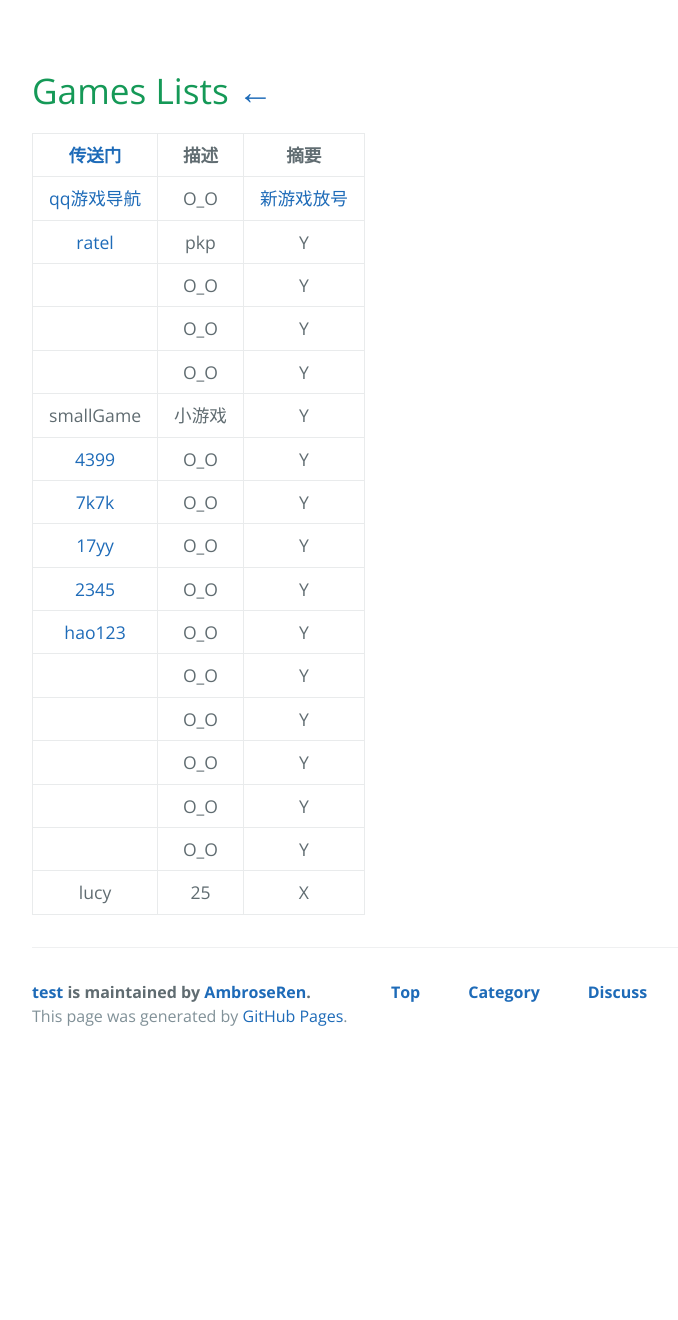
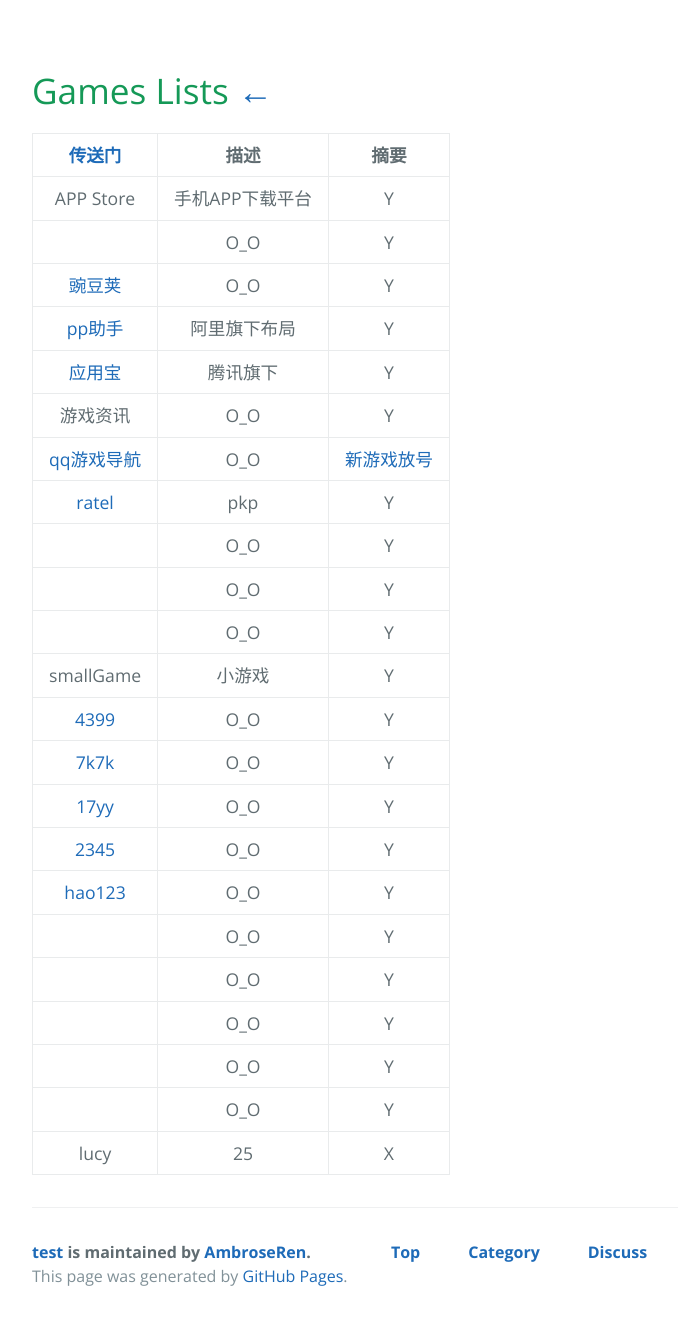
Before and after one commit to AmbroseRen/test, a Jekyll site: the page built from Art/Games/index.md, in a window 1280 px wide. Shown: the whole page, without its empty margins (128-806 px from the left). Built offline with Jekyll 4.4.1, drawn with Linux system fonts in a browser that asks for light colours; nearby versions of some CDN libraries; our own code applies the rules of GitHub Pages for plain Markdown files; library files that are not in the unit come from our copies; the repository's description, which GitHub fills in, is left out; before the commit the page ends 1060 px from its top, so only the background shows below that.

Commit message:
Update index.md

```diff
--- a/Art/Games/index.md
+++ b/Art/Games/index.md
@@ -24,6 +24,12 @@
 
 | [传送门](../../navigation.md#games) | 描述 | 摘要 |
 |:---:|:---:|:---:|
+| APP Store | 手机APP下载平台 | Y |
+| []() | O_O | Y |
+| [豌豆荚](https://www.wandoujia.com/) | O_O | Y |
+| [pp助手](https://www.pp.cn/) | 阿里旗下布局 | Y |
+| [应用宝](https://sj.qq.com/) | 腾讯旗下 | Y |
+| 游戏资讯 | O_O | Y |
 | [qq游戏导航](https://game.qzone.qq.com/?from=gameapp) | O_O | [新游戏放号](https://igame.qq.com/games/grantaccount.php) |
 | [ratel](https://github.com/ainilili/ratel) | pkp | Y |
 | []() | O_O | Y |
```
